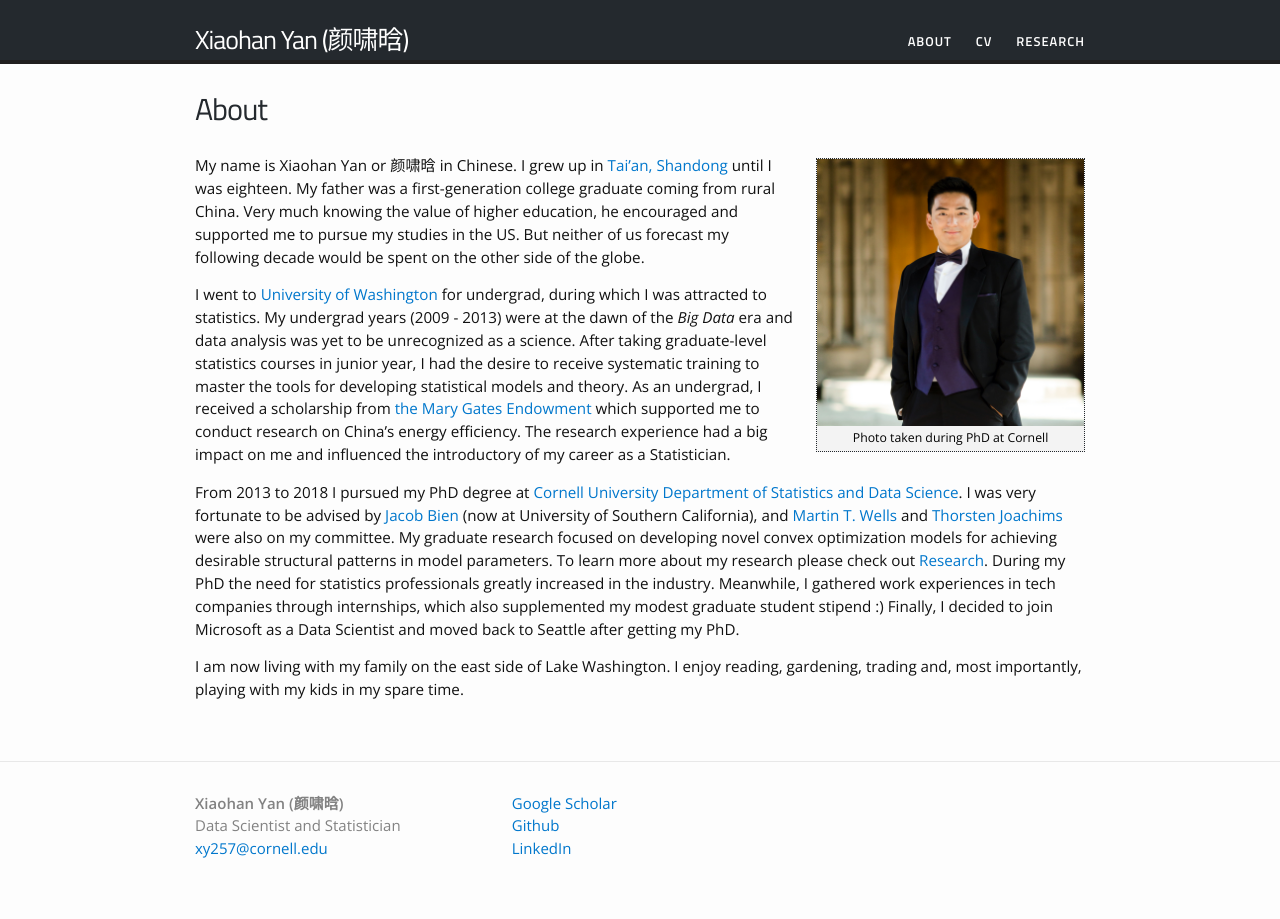
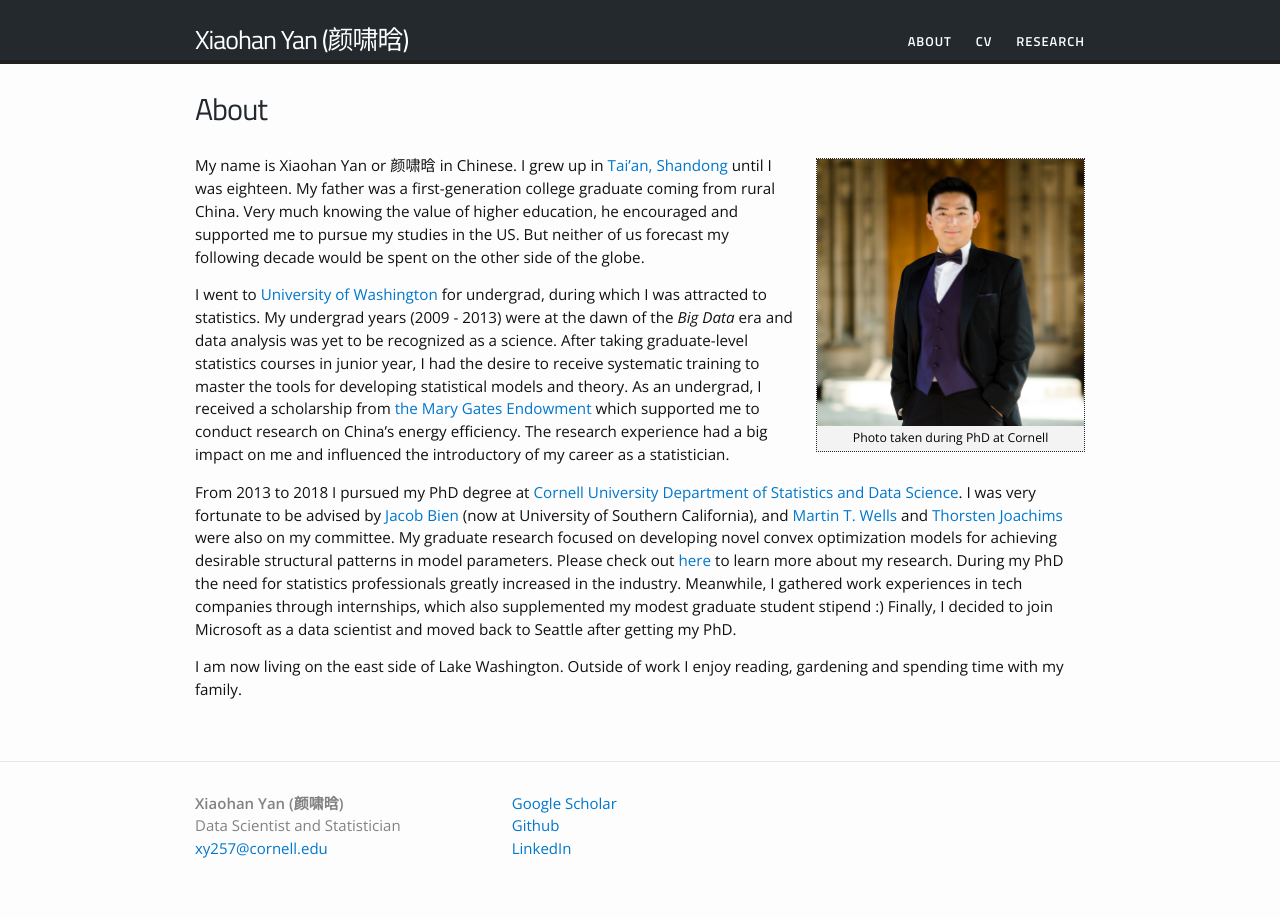
Before and after one commit to yanxht/yanxht.github.io, a Jekyll site: the page built from about.md, in a window 1280 px wide. Built offline with Jekyll 4.4.1, drawn with Linux system fonts in a browser that asks for light colours.

Commit message:
Fix a few typos

```diff
--- a/about.md
+++ b/about.md
@@ -10,8 +10,8 @@ permalink: /about/
 
 My name is Xiaohan Yan or 颜啸晗 in Chinese. I grew up in [Tai'an, Shandong](https://en.wikipedia.org/wiki/Tai%27an) until I was eighteen. My father was a first-generation college graduate coming from rural China. Very much knowing the value of higher education, he encouraged and supported me to pursue my studies in the US. But neither of us forecast my following decade would be spent on the other side of the globe.
 
-I went to [University of Washington](https://www.washington.edu) for undergrad, during which I was attracted to statistics. My undergrad years (2009 - 2013) were at the dawn of the *Big Data* era and data analysis was yet to be unrecognized as a science. After taking graduate-level statistics courses in junior year, I had the desire to receive systematic training to master the tools for developing statistical models and theory. As an undergrad, I received a scholarship from [the Mary Gates Endowment](http://expd.washington.edu/mge/apply/research/) which supported me to conduct research on China's energy efficiency. The research experience had a big impact on me and influenced the introductory of my career as a Statistician.
+I went to [University of Washington](https://www.washington.edu) for undergrad, during which I was attracted to statistics. My undergrad years (2009 - 2013) were at the dawn of the *Big Data* era and data analysis was yet to be recognized as a science. After taking graduate-level statistics courses in junior year, I had the desire to receive systematic training to master the tools for developing statistical models and theory. As an undergrad, I received a scholarship from [the Mary Gates Endowment](http://expd.washington.edu/mge/apply/research/) which supported me to conduct research on China's energy efficiency. The research experience had a big impact on me and influenced the introductory of my career as a statistician.
 
-From 2013 to 2018 I pursued my PhD degree at [Cornell University Department of Statistics and Data Science](https://stat.cornell.edu). I was very fortunate to be advised by [Jacob Bien](http://faculty.marshall.usc.edu/Jacob-Bien/) (now at University of Southern California), and [Martin T. Wells](https://stat.cornell.edu/people/faculty/martin-wells) and [Thorsten Joachims](http://www.cs.cornell.edu/people/tj/) were also on my committee. My graduate research focused on developing novel convex optimization models for achieving desirable structural patterns in model parameters. To learn more about my research please check out [Research](https://yanxht.github.io/research/). During my PhD the need for statistics professionals greatly increased in the industry. Meanwhile, I gathered work experiences in tech companies through internships, which also supplemented my modest graduate student stipend :) Finally, I decided to join Microsoft as a Data Scientist and moved back to Seattle after getting my PhD.
+From 2013 to 2018 I pursued my PhD degree at [Cornell University Department of Statistics and Data Science](https://stat.cornell.edu). I was very fortunate to be advised by [Jacob Bien](http://faculty.marshall.usc.edu/Jacob-Bien/) (now at University of Southern California), and [Martin T. Wells](https://stat.cornell.edu/people/faculty/martin-wells) and [Thorsten Joachims](http://www.cs.cornell.edu/people/tj/) were also on my committee. My graduate research focused on developing novel convex optimization models for achieving desirable structural patterns in model parameters. Please check out [here](https://yanxht.github.io/research/) to learn more about my research. During my PhD the need for statistics professionals greatly increased in the industry. Meanwhile, I gathered work experiences in tech companies through internships, which also supplemented my modest graduate student stipend :) Finally, I decided to join Microsoft as a data scientist and moved back to Seattle after getting my PhD.
 
-I am now living with my family on the east side of Lake Washington. I enjoy reading, gardening, trading and, most importantly, playing with my kids in my spare time.
+I am now living on the east side of Lake Washington. Outside of work I enjoy reading, gardening and spending time with my family.
--- a/index.html
+++ b/index.html
@@ -17,7 +17,7 @@ layout: default
 <h2> Other Activities </h2>
 <ul>
   <li>Reviewer for Statistics journals, e.g., <i>Electronic Journal of Statistics, Biostatistics, Statistics in Medicine</i>.</li>
-  <li>Statistical consultant for <a href="https://www.microsoft.com/en-us/ai/ai-for-good">Microsoft AI for Good</a>. Check out our studies on SUID in the US, e.g., <a href="https://www.sciencedirect.com/science/article/pii/S002234762030010X">[1]</a> and <a href="https://www.nature.com/articles/s41598-021-81613-w">[2]</a>.</li>
+  <li>Volunteer for <a href="https://www.microsoft.com/en-us/ai/ai-for-good">Microsoft AI for Good</a>. Check out our studies on SUID in the US, e.g., <a href="https://www.sciencedirect.com/science/article/pii/S002234762030010X">[1]</a> and <a href="https://www.nature.com/articles/s41598-021-81613-w">[2]</a>.</li>
 </ul>
 
 <!-- Below is a shot of Cornell campus with gorgeous fall foliage. -->
```
